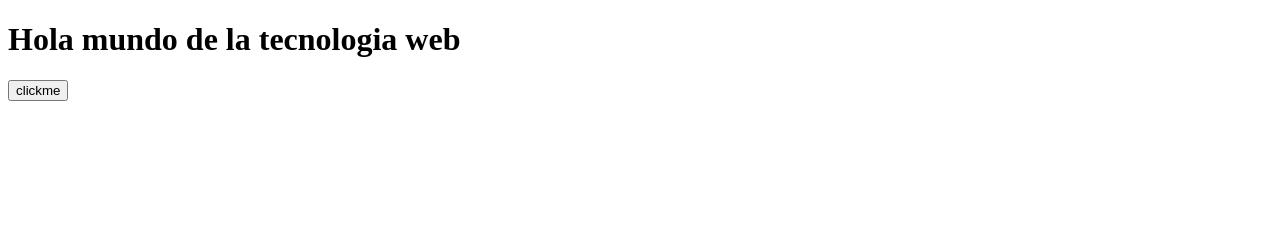
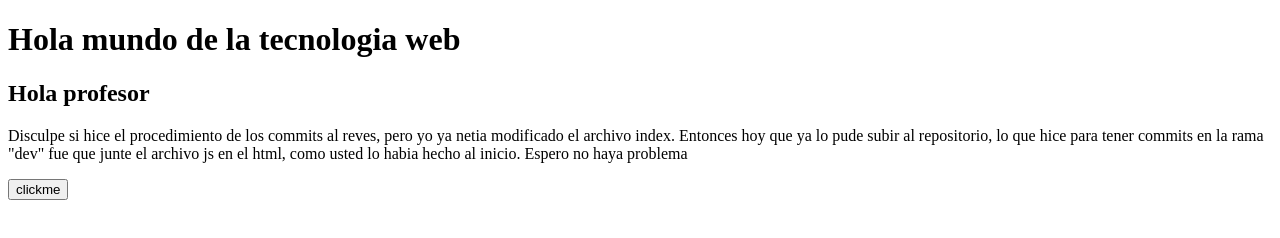
Before and after one commit to CrisTlalmis/Practicas_tw, a plain HTML site: page p00/index.html in a window 1280 px wide. Drawn offline with Linux system fonts and the light colour scheme.

Commit message:
Explicacion de las modificaciones

```diff
--- a/p00/index.html
+++ b/p00/index.html
@@ -9,6 +9,12 @@
 </head>
 <body>
     <h1>Hola mundo de la tecnologia web</h1>
+    <h2>Hola profesor</h2>
+    <p>
+        Disculpe si hice el procedimiento de los commits al reves, pero yo ya netia modificado el archivo index.
+        Entonces hoy que ya lo pude subir al repositorio, lo que hice para tener commits en la rama "dev" fue
+        que junte el archivo js en el html, como usted lo habia hecho al inicio. Espero no haya problema
+    </p>
     <div id= "nombre" ></div>
     <div id = "edad"></div>
     <input type="button" value="clickme" onclick="getDatos();">
```
